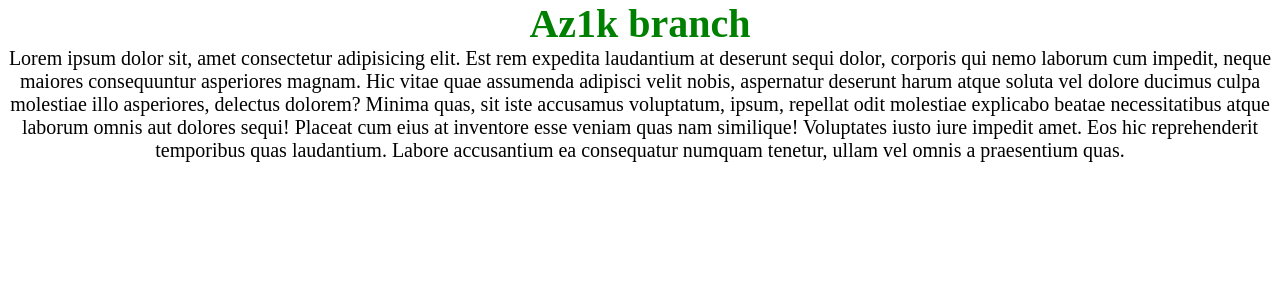
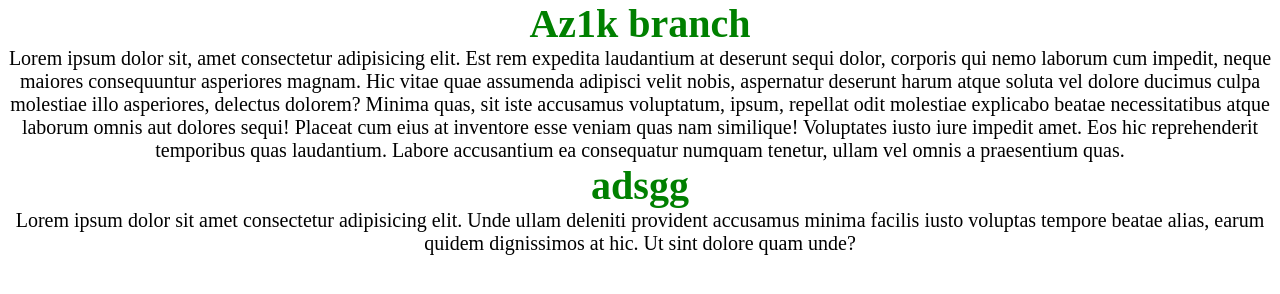
Before and after one commit to Az1kDeveloper/lesson18-react11, a plain HTML site: page index.html in a window 1280 px wide. Drawn offline with Linux system fonts and the light colour scheme.

Commit message:
ucincisi

```diff
--- a/index.html
+++ b/index.html
@@ -29,6 +29,11 @@
           tenetur, ullam vel omnis a praesentium quas.
         </p>
       </section>
+
+      <section id="azz">
+        <h1>adsgg</h1>
+        <p>Lorem ipsum dolor sit amet consectetur adipisicing elit. Unde ullam deleniti provident accusamus minima facilis iusto voluptas tempore beatae alias, earum quidem dignissimos at hic. Ut sint dolore quam unde?</p>
+      </section>
     </main>
   </body>
 </html>
```
